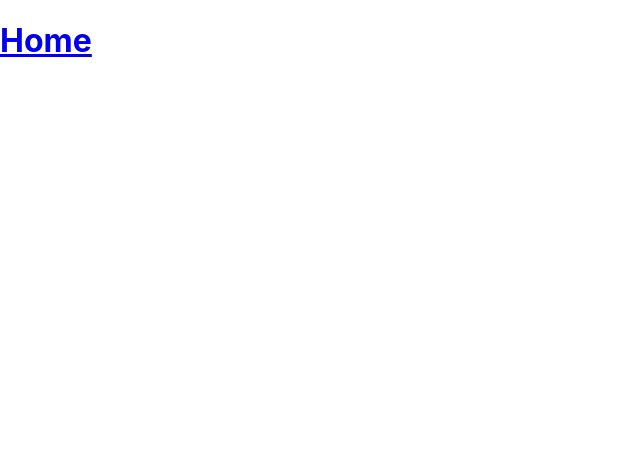
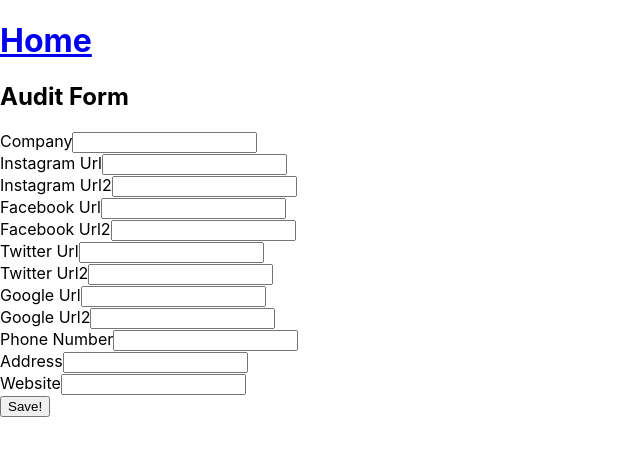
Before and after one commit to zparmenter/crm-client, a React (Create React App) app: page /companies/1/createaudit in a window 1280 px wide. Before the commit this address had no page. Shown: the top 456 px of the page, without its empty margins (0-640 px from the left). Built offline with nearby package versions, Linux system fonts and the light colour scheme.

Commit message:
adjusted audit show to only have audit info included and then made the link to the client from the audit show page

```diff
--- a/src/components/AuditCard.js
+++ b/src/components/AuditCard.js
@@ -1,7 +1,7 @@
 import React from "react";
 
 function AuditCard(props) {
-    console.log(props)
+
   return (
 
     <>
--- /dev/null
+++ b/src/components/AuditShowCard.js
@@ -0,0 +1,25 @@
+import React from "react";
+
+
+
+function AuditShowCard(props) {
+    // console.log(props.company.companyName)
+  return (
+
+    <>
+        <div>
+            <h1>{ props.address }</h1>
+        </div>
+        <ul>
+            <li>Phone: {props.phoneNumber}</li>
+            <li>Address: {props.address}</li>
+            <li>Website: {props.website}</li>
+            <li>Twitter: {props.twitterUrl}</li>
+            <li>Facebook: {props.facebookUrl}</li>
+            <li>Instagram: {props.instagramUrl}</li>
+        </ul>
+    </>
+  );
+}
+
+export default AuditShowCard;
--- a/src/config/directions.js
+++ b/src/config/directions.js
@@ -10,6 +10,7 @@ import CompanyShow from '../pages/companyPages/CompanyShow';
 /*---------------------------AUDIT PAGE IMPORTS-----------------------------*/
 import AuditList from '../pages/auditPages/AuditList';
 import AuditShow from '../pages/auditPages/AuditShow';
+import AuditCreate from '../pages/auditPages/AuditCreate';
 
 import Home from '../pages/Home';
 
@@ -24,6 +25,8 @@ export default function Directions() {
 
             <Route exact path='/audits/' element={ <AuditList /> } />
             <Route exact path='/audits/:id' element={ <AuditShow /> } />
+            <Route exact path='/companies/:id/createaudit' element={ <AuditCreate /> } />
+
         </Routes>
     )
 }
--- /dev/null
+++ b/src/pages/auditPages/AuditCreate.js
@@ -0,0 +1,151 @@
+import React, { useState } from "react";
+import { useNavigate } from "react-router-dom";
+import AuditModel from "../../models/audit";
+
+
+function AuditCreate() {
+    const navigate = useNavigate();
+    const [company, setCompany] = useState("");
+    const [instagramUrl, setInstagramUrl] = useState("");
+    const [instagramUrl2, setInstagramUrl2] = useState("");
+    const [facebookUrl, setFacebookUrl] = useState("");
+    const [facebookUrl2, setFacebookUrl2] = useState("");
+    const [twitterUrl, setTwitterUrl] = useState("");
+    const [twitterUrl2, setTwitterUrl2] = useState("");
+    const [googleUrl, setGoogleUrl] = useState("");
+    const [googleUrl2, setGoogleUrl2] = useState("");
+    const [phoneNumber, setNumber] = useState("");
+    const [address, setAddress] = useState("");
+    const [website, setWebsite] = useState("");
+
+    function handleSubmit(event) {
+        event.preventDefault();
+
+        AuditModel.create({ company, instagramUrl, instagramUrl2, facebookUrl, facebookUrl2, twitterUrl, twitterUrl2, googleUrl, googleUrl2, phoneNumber, address, website }).then(
+        (data) => {
+            navigate("/audits");
+        }
+        );
+    }
+
+    return (
+        <div>
+        <h2>Audit Form</h2>
+        <form onSubmit={handleSubmit}>
+            <div className='form-input'>
+            <label htmlFor='company'>Company</label>
+            <input
+                type='text'
+                name='company'
+                onChange={(e) => setCompany(e.target.value)}
+                value={company}
+            />
+            </div>
+            <div className='form-input'>
+            <label htmlFor='instagramUrl'>Instagram Url</label>
+            <input
+                type='text'
+                name='instagramUrl'
+                onChange={(e) => setInstagramUrl(e.target.value)}
+                value={instagramUrl}
+            />
+            </div>
+            <div className='form-input'>
+            <label htmlFor='instagramUrl2'>Instagram Url2</label>
+            <input
+                type='text'
+                name='instagramUrl2'
+                onChange={(e) => setInstagramUrl2(e.target.value)}
+                value={instagramUrl2}
+            />
+            </div>
+            <div className='form-input'>
+            <label htmlFor='facebookUrl'>Facebook Url</label>
+            <input
+                type='text'
+                name='facebookUrl'
+                onChange={(e) => setFacebookUrl(e.target.value)}
+                value={facebookUrl}
+            />
+            </div>
+            <div className='form-input'>
+            <label htmlFor='facebookUrl2'>Facebook Url2</label>
+            <input
+                type='text'
+                name='facebookUrl2'
+                onChange={(e) => setFacebookUrl2(e.target.value)}
+                value={facebookUrl2}
+            />
+            </div>
+            <div className='form-input'>
+            <label htmlFor='twitterUrl'>Twitter Url</label>
+            <input
+                type='text'
+                name='twitterUrl'
+                onChange={(e) => setTwitterUrl(e.target.value)}
+                value={twitterUrl}
+            />
+            </div>
+            <div className='form-input'>
+            <label htmlFor='twitterUrl2'>Twitter Url2</label>
+            <input
+                type='text'
+                name='twitterUrl2'
+                onChange={(e) => setTwitterUrl2(e.target.value)}
+                value={twitterUrl2}
+            />
+            </div>
+            <div className='form-input'>
+            <label htmlFor='googleUrl'>Google Url</label>
+            <input
+                type='text'
+                name='googleUrl'
+                onChange={(e) => setGoogleUrl(e.target.value)}
+                value={googleUrl}
+            />
+            </div>
+            <div className='form-input'>
+            <label htmlFor='googleUrl'>Google Url2</label>
+            <input
+                type='text'
+                name='googleUrl'
+                onChange={(e) => setGoogleUrl2(e.target.value)}
+                value={googleUrl2}
+            />
+            </div>
+
+            <div className='form-input'>
+            <label htmlFor='phoneNumber'>Phone Number</label>
+            <input
+                type='text'
+                name='phoneNumber'
+                onChange={(e) => setNumber(e.target.value)}
+                value={phoneNumber}
+            />
+            </div>
+            <div className='form-input'>
+            <label htmlFor='address'>Address</label>
+            <input
+                type='text'
+                name='address'
+                onChange={(e) => setAddress(e.target.value)}
+                value={address}
+            />
+            </div>
+            <div className='form-input'>
+            <label htmlFor='website'>Website</label>
+            <input
+                type='text'
+                name='website'
+                onChange={(e) => setWebsite(e.target.value)}
+                value={website}
+            />
+            </div>
+
+            <input type='submit' value='Save!' />
+        </form>
+        </div>
+    );
+}
+
+export default AuditCreate;
--- a/src/pages/auditPages/AuditShow.js
+++ b/src/pages/auditPages/AuditShow.js
@@ -1,23 +1,28 @@
 import React, {useState, useEffect } from "react";
-import { Link, useParams, useNavigate } from 'react-router-dom';
+import { NavLink, useParams, useNavigate } from 'react-router-dom';
 import AuditModel from '../../models/audit';
-import AuditCard from '../../components/AuditCard';
+import AuditShowCard from '../../components/AuditShowCard';
+import CompanyCard from '../../components/CompanyCard';
 
 function AuditShow(props) {
     let navigate = useNavigate()
     const {id} = useParams();
-    const [audit, setAudit] = useState(null);
+    const [audit, setAudit] = useState([]);
+    const [company, setCompany] = useState(null);
 
 
     useEffect(function(){
         fetchAudit()
+
     }, [])
 
 
     function fetchAudit() {
         AuditModel.show(id).then((data) => {
-            console.log(props)
+
             setAudit(data.audit);
+            setCompany(data.audit.company._id)
+            console.log(data.audit.company._id)
         });
     }
 
@@ -33,8 +38,13 @@ function AuditShow(props) {
     return(
         <>
         <div>
-            <AuditCard {...audit} />
+            <AuditShowCard {...audit} />
         </div>
+        <NavLink to={`/companies/${company}` }>
+            <button>
+                Client
+            </button>
+        </NavLink>
         <div>
             {/* <button onClick={deleteCompany}>Delete</button> */}
             {/* <Link to={`/audits/${id}/companyedit`}> */}
```
